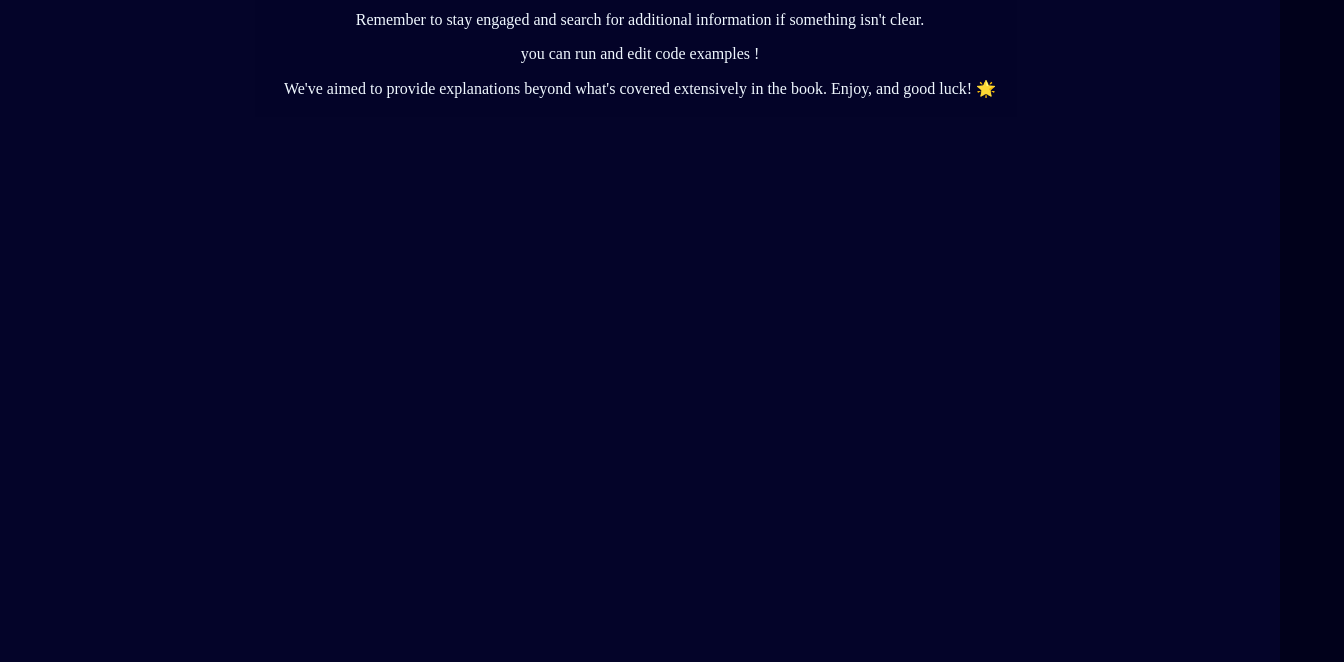
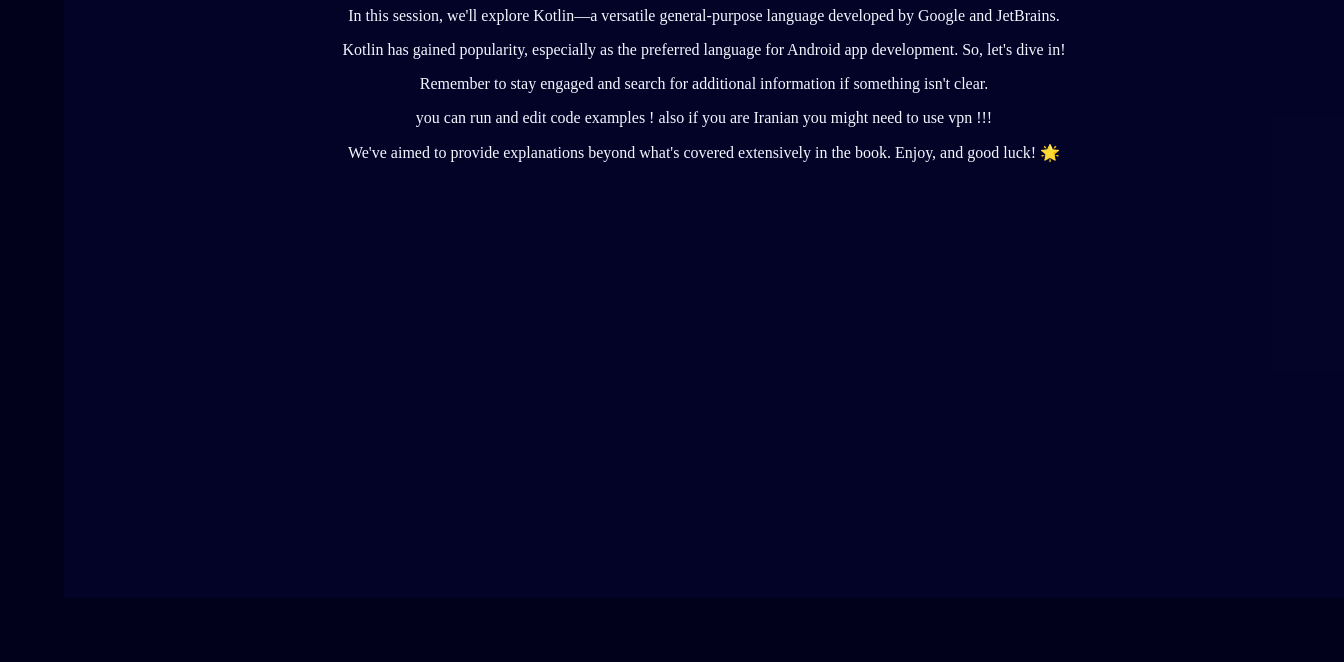
Before and after one commit to SkillfulElectro/Learn-Kotlin-By-Example, a plain HTML site: page Introduction.html in a window 1280 px wide. Shown: the part 138-800 px from the top of the page, 1344 px wide, since content can reach past the window. Drawn offline with Linux system fonts and the light colour scheme.

Commit message:
Update Introduction.html

```diff
--- a/Introduction.html
+++ b/Introduction.html
@@ -5,7 +5,7 @@
     <link rel="stylesheet" type="text/css" href="styles.css">
 </head>
 <body>
-    <div style="text-align: center;background-color: rgba(7, 7, 53, 0.536);width: 100%; height: 100%;">
+    <div style="text-align: center;background-color: rgba(7, 7, 53, 0.536);width: 100%; height: 100%;margin:5%;">
 
         <h1 style="color: aliceblue;">Welcome to our quick interview on Kotlin! 🚀</h1>
 
@@ -19,7 +19,7 @@
                 Remember to stay engaged and search for additional information if something isn't clear.
         </p>
         <p style="color: aliceblue;">
-            you can run and edit code examples !
+            you can run and edit code examples ! also if you are Iranian you might need to use vpn !!!
         </p>
         <p style="color: aliceblue;">
             We've aimed to provide explanations beyond what's covered extensively in the book. Enjoy, and good luck! 🌟
```
